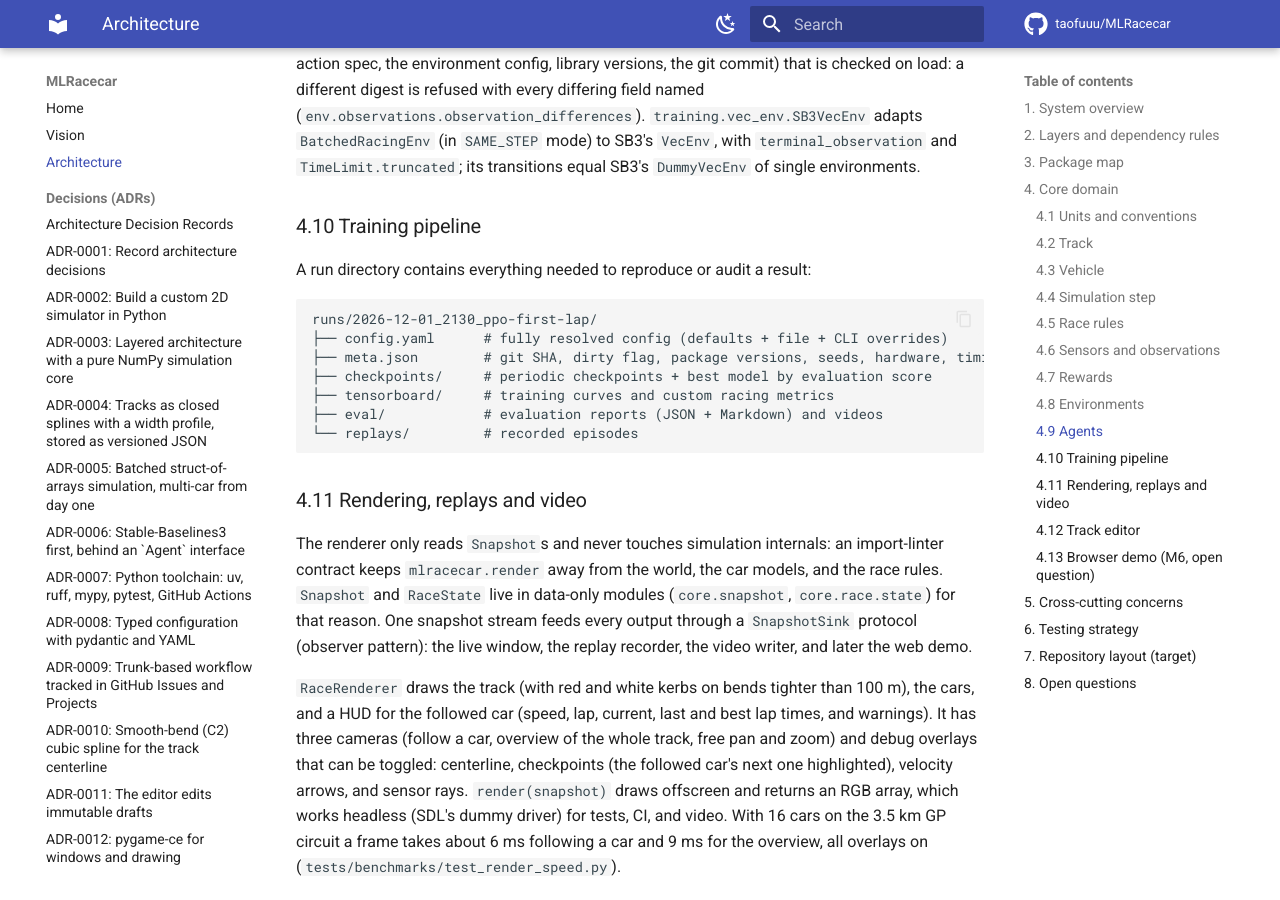
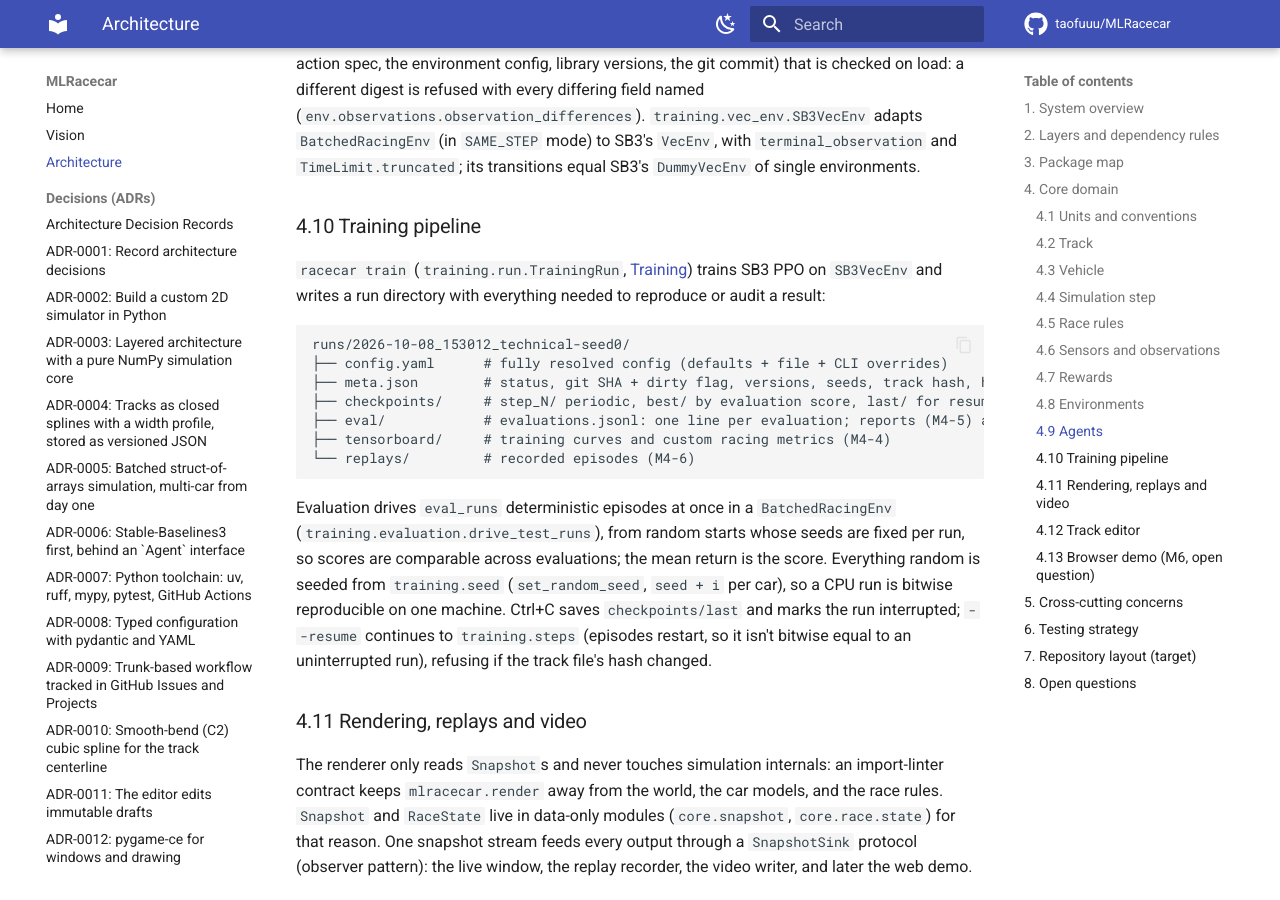
Before and after one commit to taofuuu/MLRacecar, an MkDocs documentation site: the page built from docs/architecture.md, in a window 1280 px wide and 900 px high, scrolled down 7817 px. Built offline with MkDocs 1.6.1 and Material for MkDocs 9.7.7, drawn with Linux system fonts in a browser that asks for light colours; comment, search, counter and statistics services are not loaded.

Commit message:
docs: training
A Training page (settings, the progress line, the run folder and meta.json, testing, reproducibility, stopping and resuming, the smoke run), architecture 4.10 as built, the settings guide, CONTRIBUTING and the README (installing and a first run), glossary entries (run folder, saved agent) with the duplicate model card entry merged, and the changelog.

````diff
--- a/docs/architecture.md
+++ b/docs/architecture.md
@@ -312,17 +312,26 @@ named (`env.observations.observation_differences`). `training.vec_env.SB3VecEnv`
 
 ### 4.10 Training pipeline
 
-A run directory contains everything needed to reproduce or audit a result:
+`racecar train` (`training.run.TrainingRun`, [Training](training.md)) trains SB3 PPO on
+`SB3VecEnv` and writes a run directory with everything needed to reproduce or audit a result:
 
 ```
-runs/2026-12-01_2130_ppo-first-lap/
+runs/2026-10-08_153012_technical-seed0/
 ├── config.yaml      # fully resolved config (defaults + file + CLI overrides)
-├── meta.json        # git SHA, dirty flag, package versions, seeds, hardware, timings
-├── checkpoints/     # periodic checkpoints + best model by evaluation score
-├── tensorboard/     # training curves and custom racing metrics
-├── eval/            # evaluation reports (JSON + Markdown) and videos
-└── replays/         # recorded episodes
+├── meta.json        # status, git SHA + dirty flag, versions, seeds, track hash, hardware, sessions
+├── checkpoints/     # step_N/ periodic, best/ by evaluation score, last/ for resuming (SB3Agent folders)
+├── eval/            # evaluations.jsonl: one line per evaluation; reports (M4-5) and videos (M4-7)
+├── tensorboard/     # training curves and custom racing metrics (M4-4)
+└── replays/         # recorded episodes (M4-6)
 ```
+
+Evaluation drives `eval_runs` deterministic episodes at once in a `BatchedRacingEnv`
+(`training.evaluation.drive_test_runs`), from random starts whose seeds are fixed per run, so
+scores are comparable across evaluations; the mean return is the score. Everything random is
+seeded from `training.seed` (`set_random_seed`, `seed + i` per car), so a CPU run is bitwise
+reproducible on one machine. Ctrl+C saves `checkpoints/last` and marks the run interrupted;
+`--resume` continues to `training.steps` (episodes restart, so it isn't bitwise equal to an
+uninterrupted run), refusing if the track file's hash changed.
 
 ### 4.11 Rendering, replays and video
 
--- a/mkdocs.yml
+++ b/mkdocs.yml
@@ -45,6 +45,7 @@ nav:
   - Rewards and episodes: rewards.md
   - The RL environment: environment.md
   - Trained agents: agents.md
+  - Training: training.md
   - RL fundamentals: rl-guide.md
   - Roadmap: roadmap.md
   - Glossary: glossary.md
````
Also changed, not shown: CHANGELOG.md (+6 -0 lines), CONTRIBUTING.md (+1 -0 lines), README.md (+11 -0 lines), docs/configuration.md (+3 -0 lines), docs/glossary.md (+3 -2 lines), docs/training.md (added, +119 -0 lines).
